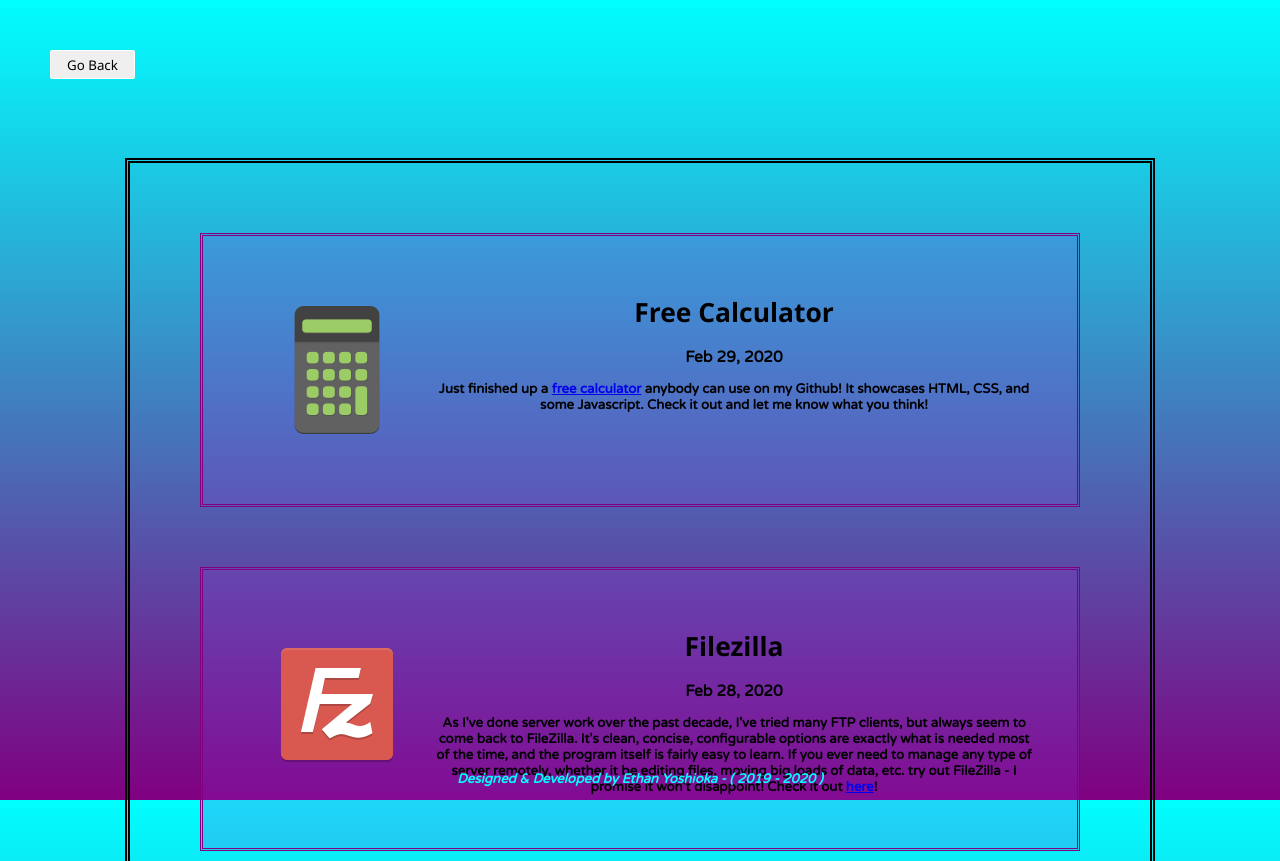
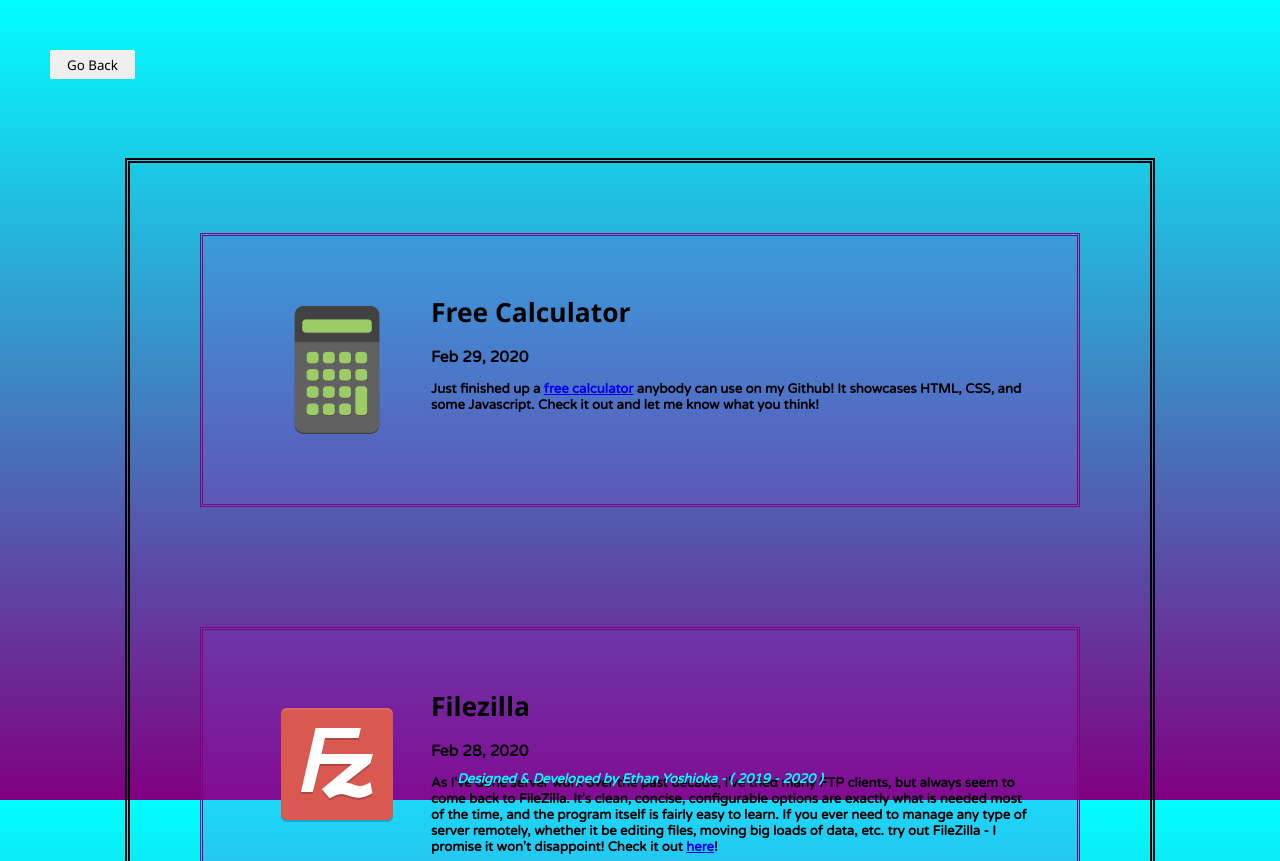
Before and after one commit to EthanYosh/Portfolio-Website, a plain HTML site: page blog.html in a window 1280 px wide. Shown: the top 861 px of the page. Drawn offline with Linux system fonts and the light colour scheme.

Commit message:
Fixed up some flex code so I use the correct elements in the things inside the list and on the entire list.

```diff
--- a/colors.css
+++ b/colors.css
@@ -120,9 +120,6 @@
     border: 3px double purple;
     margin: 60px;
     background-color: rgb(141, 58, 219, 0.2);
-    vertical-align: middle;
-    align-content: center;
-    text-align: center;
   }
 
   .floatsPortion6 {
@@ -133,7 +130,9 @@
   }
 
   .articleList {
-    display: flexbox;
+    display: flex;
+    flex-direction: row;
+    flex-wrap: wrap;
     justify-content: center;
     align-content: center;
     border: 5px double black;
```
